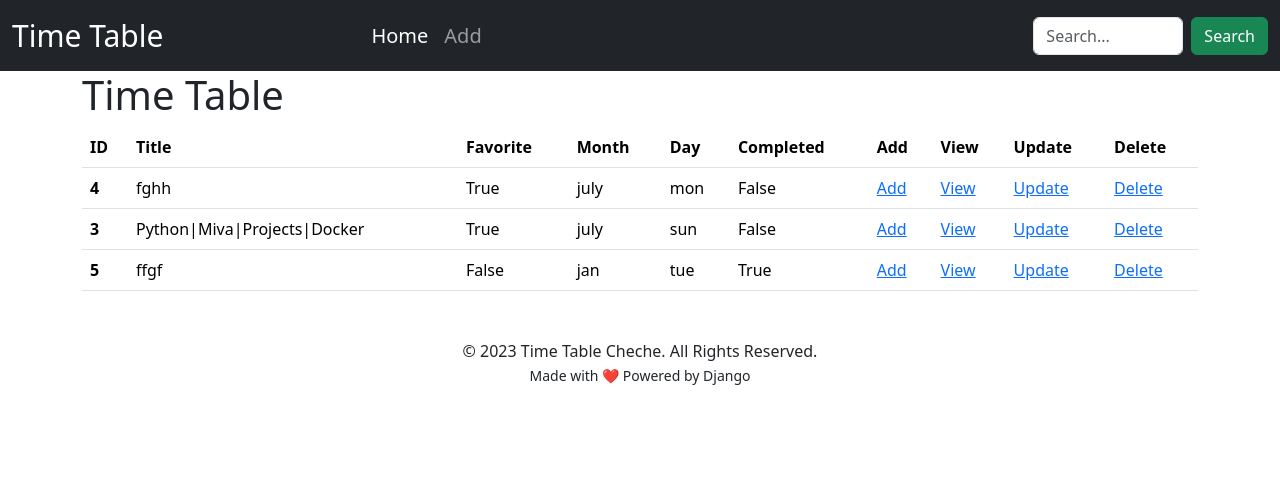
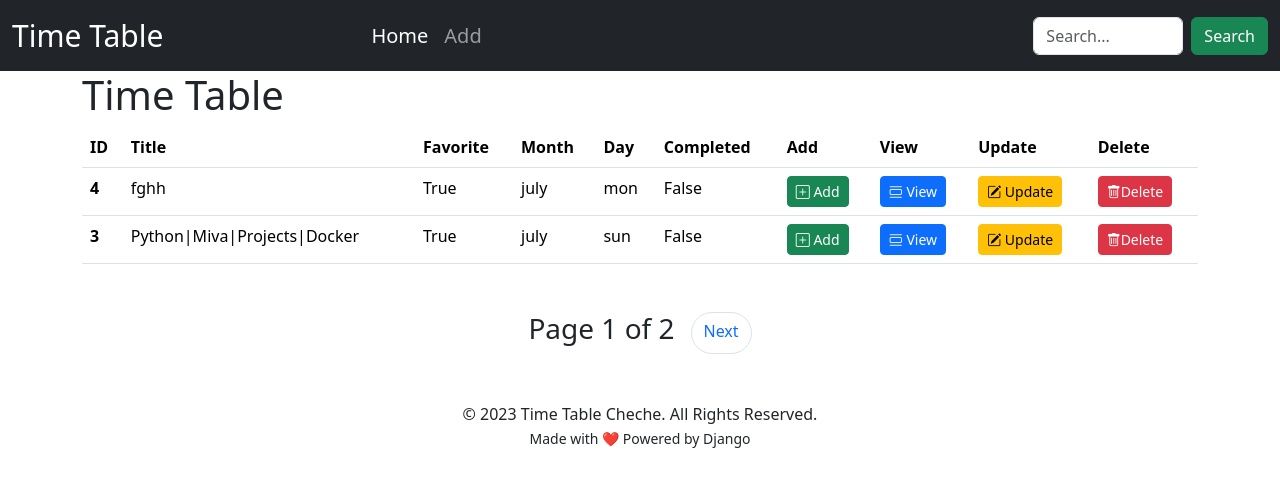
Before and after one commit to Xcheche/my-timetable, a Django app: page / in a window 1280 px wide. Shown: the top 487 px of the page. Run offline with Django 5.2, Linux system fonts and the light colour scheme; data comes from the database, SQL or seed files in the repository; some libraries are stand-ins or nearby versions.

Commit message:
added pagination

```diff
--- a/timetable/templates/base.html
+++ b/timetable/templates/base.html
@@ -10,6 +10,9 @@
     <!--Boostrap Js-->
     <script src="https://cdn.jsdelivr.net/npm/bootstrap@5.3.3/dist/js/bootstrap.bundle.min.js" integrity="sha384-YvpcrYf0tY3lHB60NNkmXc5s9fDVZLESaAA55NDzOxhy9GkcIdslK1eN7N6jIeHz" crossorigin="anonymous"></script>
     <link rel="stylesheet" href="{% static 'css/style.css' %}">
+    <!--Bootsrap icon cdn-->
+    <!-- Option 1: Include in HTML -->
+<link rel="stylesheet" href="https://cdn.jsdelivr.net/npm/bootstrap-icons@1.3.0/font/bootstrap-icons.css">
 </head>
 <body>
     <nav class="navbar navbar-expand-lg navbar-dark bg-dark">
@@ -40,7 +43,6 @@
       </nav>
     <div class="container">{% block content %}{% endblock %}</div>
 
-
     <div class="footer  mt-5 text-center">
         <footer>
             <p>&copy; 2023 Time Table Cheche. All Rights Reserved. <br>
--- a/timetable/templates/timetable/index.html
+++ b/timetable/templates/timetable/index.html
@@ -31,10 +31,10 @@
       <td>{{ todo.month }}</td>
       <td>{{ todo.day }}</td>
       <td>{{ todo.completed }}</td>
-      <td><a href="{% url 'add'  %}">Add</a></td>
-      <td><a href="{% url 'details' todo.id %}">View</a></td>
-      <td><a href="{% url 'update' todo.id %}">Update</a></td>
-      <td><a href="{% url 'delete' todo.id %}">Delete</a></td>
+      <td><a href="{% url 'add'  %}" class="btn btn-success btn-sm"><i class="bi bi-plus-square"></i> Add</a></td>
+      <td><a href="{% url 'details' todo.id %}" class="btn btn-primary btn-sm"><i class="bi bi-view-list"></i> View</a></td>
+      <td><a href="{% url 'update' todo.id %}" class="btn btn-warning btn-sm"><i class="bi bi-pencil-square"></i> Update</a></td>
+      <td><a href="{% url 'delete' todo.id %}" class="btn btn-danger btn-sm"><i class="bi bi-trash"></i>Delete</a></td>
     </tr>
 
     {% endfor %}
@@ -44,4 +44,16 @@
   </tbody>
 </table>
 
+ <div class="pagination mt-5 d-flex justify-content-center">
+        {% if todos.has_previous %}
+        <a href="?page={{ todos.previous_page_number }}" class="page-link mx-3 rounded-pill "> Previous</a>
+        {% endif %}
+
+  <h3>Page {{ todos.number }} of {{ todos.paginator.num_pages }}</h3>
+
+        {% if todos.has_next %}
+        <a href="?page={{ todos.next_page_number }}" class="page-link ms-3 rounded-pill"> Next</a>
+        {% endif %}
+    </div>
+
 {% endblock %}
--- a/timetable/views.py
+++ b/timetable/views.py
@@ -3,45 +3,55 @@ from django.shortcuts import render, redirect
 from django.db.models import Q
 from timetable.forms import TodoForm
 from timetable.models import Todo
+from django.core.paginator import Paginator, EmptyPage, PageNotAnInteger
 
 
 # Create your views here.
 def index(request):
-    todos = Todo.objects.order_by('day').all()
+    todos = Todo.objects.order_by("day").all()
+    page_number = request.GET.get(
+        "page", 1
+    )  # Default to page 1 if no page is specified
 
-    return render(request, 'timetable/index.html', {'todos': todos})
+    paginator = Paginator(todos, 2)
+    try:
+        todos = paginator.page(page_number)
+    except PageNotAnInteger:
+        todos = paginator.page(1)
+    except EmptyPage:
+        todos = paginator.page(paginator.num_pages)
+
+    return render(request, "timetable/index.html", {"todos": todos})
 
 
 def details(request, id):
     todos = Todo.objects.get(id=id)
-    return render(request, 'timetable/details.html', {'todos': todos})
-
+    return render(request, "timetable/details.html", {"todos": todos})
 
 
 def add(request):
-    if request.method == 'POST':
+    if request.method == "POST":
         form = TodoForm(request.POST)
         if form.is_valid():
             form.save()
-            return redirect('index')
+            return redirect("index")
     else:
         form = TodoForm
 
-    return render(request, 'timetable/add.html', {'form': form})
-
+    return render(request, "timetable/add.html", {"form": form})
 
 
 def update(request, id):
     todos = Todo.objects.get(id=id)
-    if request.method == 'POST':
+    if request.method == "POST":
         form = TodoForm(request.POST or None, instance=todos)
         if form.is_valid():
             form.save()
-            return redirect('index')
+            return redirect("index")
     else:
         form = TodoForm(instance=todos)
 
-    return render(request, 'timetable/add.html', {'form': form, 'todos': todos})
+    return render(request, "timetable/add.html", {"form": form, "todos": todos})
 
 
 # step 1
@@ -52,29 +62,31 @@ def update(request, id):
 
 # step 2
 
+
 def delete(request, id):
     todos = Todo.objects.get(id=id)
-    if request.method == 'POST':
+    if request.method == "POST":
         todos.delete()
-        return redirect('index')
-    return render(request, 'timetable/delete.html', {'todos': todos})
+        return redirect("index")
+    return render(request, "timetable/delete.html", {"todos": todos})
 
 
-
-#search functionality
+# search functionality
 def search(request):
     if request.method == "POST":
-        search = request.POST.get('output')
+        search = request.POST.get("output")
         todos = Todo.objects.all()  # Initial queryset containing all records
 
         if search:
-            todos = todos.filter(Q(title__icontains=search) |
-                                     Q(description__icontains=search) |
-                                     Q(favorite__icontains=search) |
-                                     Q(day__icontains=search) |
-                                     Q(month__icontains=search)|
-                                     Q(completed__icontains=search)|
-                                     Q(id__icontains=search))
+            todos = todos.filter(
+                Q(title__icontains=search)
+                | Q(description__icontains=search)
+                | Q(favorite__icontains=search)
+                | Q(day__icontains=search)
+                | Q(month__icontains=search)
+                | Q(completed__icontains=search)
+                | Q(id__icontains=search)
+            )
 
         if not todos.exists():
             return HttpResponse("No results found matching the search criteria.")
```
Also changed, not shown: timetable/templates/pagination.html (added, +22 -0 lines).
